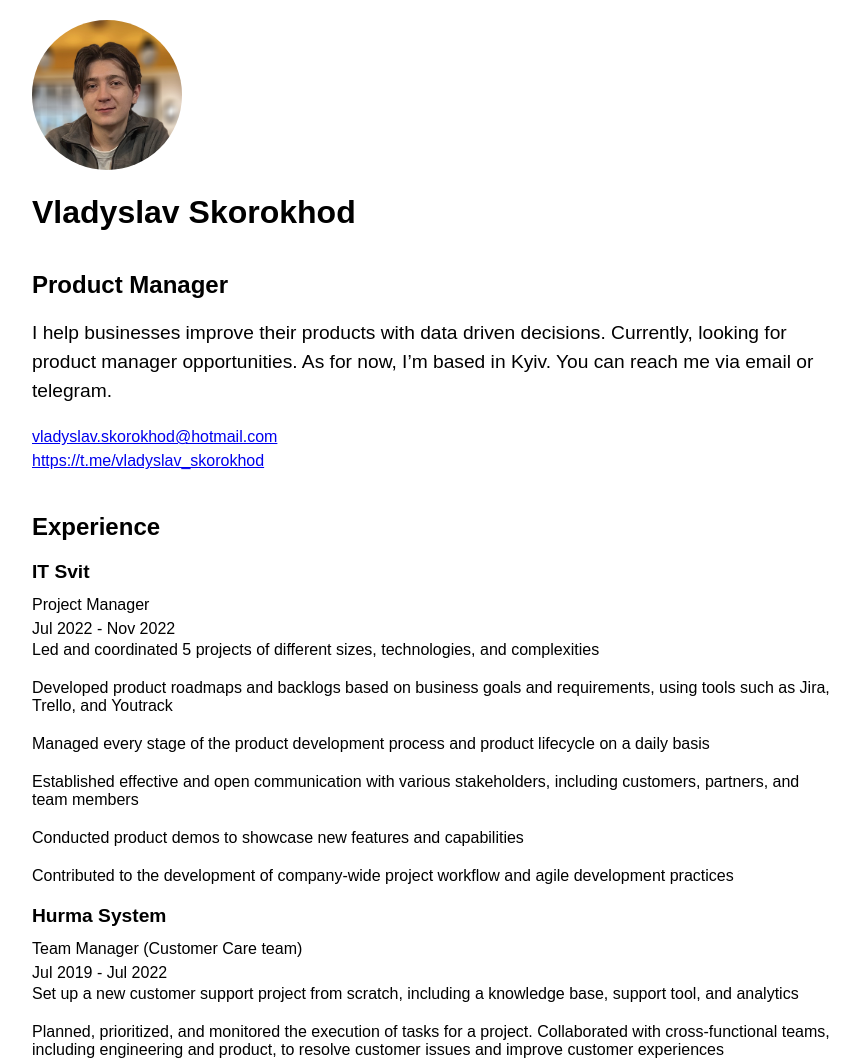
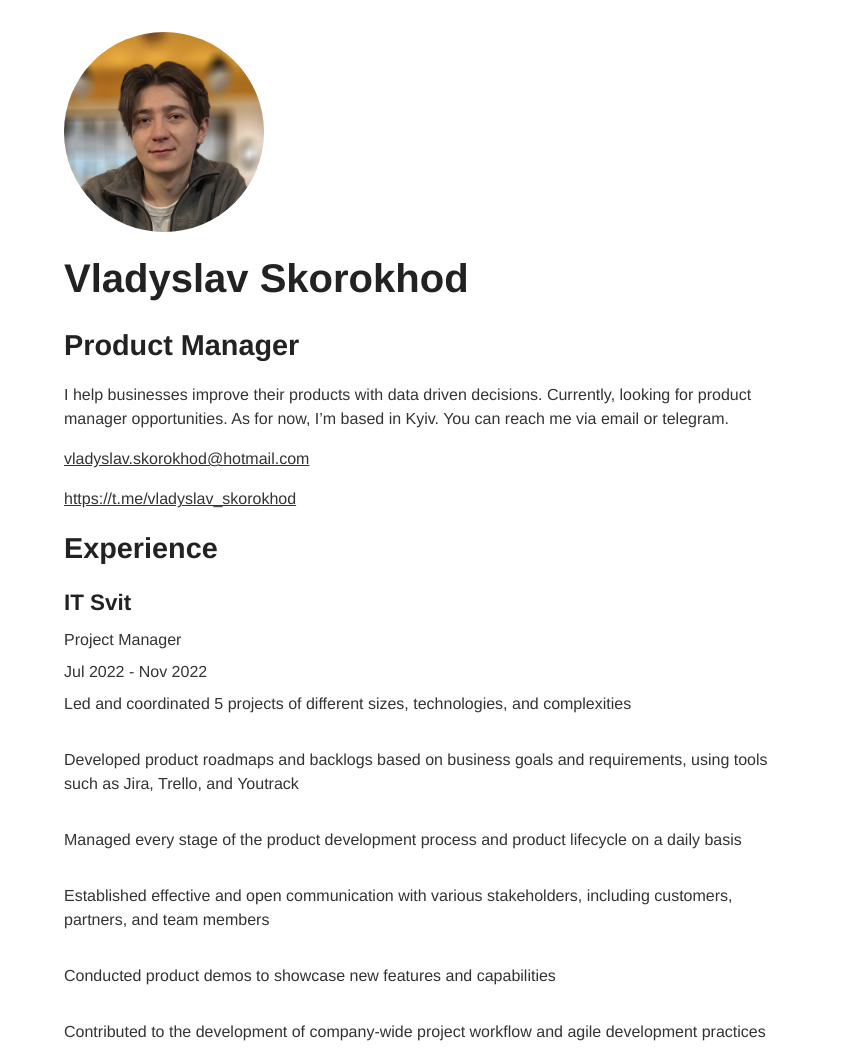
Before and after one commit to Vladyslav-Skorokhod/vladyslav-skorokhod.github.io, a plain HTML site: page index.html in a window 1280 px wide. Shown: the top 1062 px of the page, without its empty margins (208-1068 px from the left). Drawn offline with Linux system fonts and the light colour scheme.

Commit message:
Update style.css

```diff
--- a/style.css
+++ b/style.css
@@ -1,57 +1,98 @@
 /* CSS */
-body {
-  font-family: Arial, sans-serif;
+
+/* Reset CSS */
+* {
   margin: 0;
   padding: 0;
+  box-sizing: border-box;
 }
 
-.container {
-  max-width: 800px;
-  margin: 0 auto;
-  padding: 20px;
+/* Typography */
+body {
+  font-family: 'Helvetica Neue', Helvetica, Arial, sans-serif;
+  font-size: 16px;
+  line-height: 1.5;
+  color: #333;
 }
 
-.profile-photo {
-  width: 150px;
-  height: 150px;
-  border-radius: 50%;
+h1, h2, h3 {
+  font-weight: bold;
+  color: #222;
+  margin-bottom: 1rem;
 }
 
-.name {
-  font-size: 2em;
-  margin-top: 20px;
-  margin-bottom: 10px;
-}
-
-.description {
-  font-size: 1.2em;
-  line-height: 1.5;
-  margin-bottom: 20px;
+h1 {
+  font-size: 2.5rem;
 }
 
 h2 {
-  font-size: 1.5em;
-  margin-top: 40px;
-  margin-bottom: 20px;
+  font-size: 1.8rem;
+}
+
+h3 {
+  font-size: 1.4rem;
+}
+
+p {
+  margin-bottom: 1rem;
 }
 
 ul {
   list-style: none;
-  margin: 0;
-  padding: 0;
+  margin-bottom: 1rem;
 }
 
-li {
-  margin-bottom: 20px;
+/* Layout */
+.container {
+  max-width: 800px;
+  margin: 0 auto;
+  padding: 2rem;
 }
 
-h3 {
-  font-size: 1.2em;
-  margin-bottom: 10px;
+.profile-photo {
+  display: block;
+  max-width: 200px;
+  height: auto;
+  margin-bottom: 1rem;
+  border-radius: 50%;
 }
 
-p {
-  font-size: 1em;
-  line-height: 1.5;
-  margin: 0;
+.email, .telegram {
+  margin-top: 1rem;
 }
+
+.email a, .telegram a {
+  color: #333;
+}
+
+/* Experience */
+.experience li {
+  margin-bottom: 2rem;
+}
+
+.experience h3 {
+  margin-bottom: 0.5rem;
+  font-size: 1.4rem;
+}
+
+.experience p {
+  margin-bottom: 0.5rem;
+}
+
+/* Skills and Education */
+.skills_and_education li {
+  margin-bottom: 2rem;
+}
+
+.skills_and_education h3 {
+  margin-bottom: 0.5rem;
+  font-size: 1.4rem;
+}
+
+.skills_and_education p {
+  margin-bottom: 0.5rem;
+}
+
+.coursera_1 a, .coursera_2 a {
+  color: #0077b5;
+}
```
